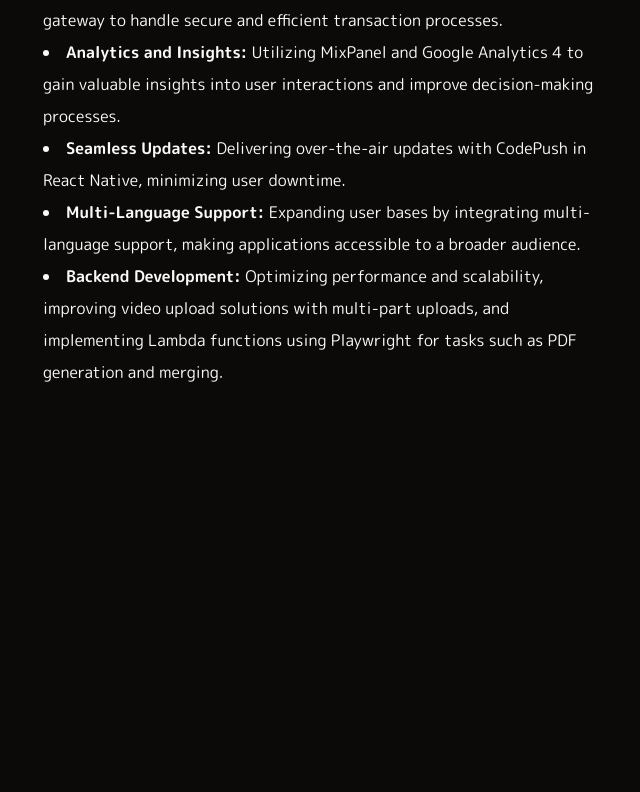
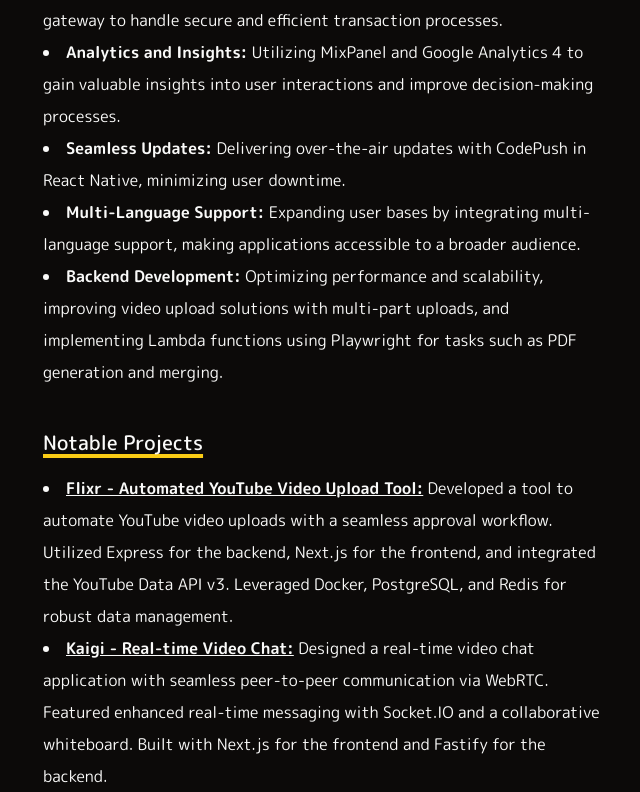
Before and after one commit to nilu2039/nilanjan-portfolio, a Next.js app: page / in a window 1280 px wide. Shown: the part 1028-1820 px from the top of the page, without its empty margins (317-957 px from the left). Before the commit the page ends 1416 px from the top, so only its background shows below. Built offline with nearby package versions, Linux system fonts and the light colour scheme.

Commit message:
projects

```diff
--- a/src/app/page.tsx
+++ b/src/app/page.tsx
@@ -1,6 +1,7 @@
 import profileImage from "@/assets/images/nilanjan.png";
 import About from "@/components/about";
 import NavBar from "@/components/navbar";
+import Projects from "@/components/projects";
 import Work from "@/components/work";
 import { NAME } from "@/constants";
 import Image from "next/image";
@@ -20,6 +21,7 @@
           </div>
           <About />
           <Work />
+          <Projects />
         </div>
       </div>
     </div>
--- /dev/null
+++ b/src/components/projects.tsx
@@ -0,0 +1,43 @@
+import { SquareArrowOutUpRight } from "lucide-react";
+import Link from "next/link";
+import React from "react";
+
+const Projects = () => {
+  return (
+    <div className="flex flex-col gap-4">
+      <p className="font-medium underline decoration-4 decoration-primary underline-offset-4 text-xl">
+        Notable Projects
+      </p>
+      <ul className="leading-8 list-disc list-inside">
+        <li>
+          <Link
+            href="https://flixr.nilanjan.xyz/"
+            target="_blank"
+            className="font-bold underline"
+          >
+            Flixr - Automated YouTube Video Upload Tool:
+          </Link>{" "}
+          Developed a tool to automate YouTube video uploads with a seamless
+          approval workflow. Utilized Express for the backend, Next.js for the
+          frontend, and integrated the YouTube Data API v3. Leveraged Docker,
+          PostgreSQL, and Redis for robust data management.
+        </li>
+        <li>
+          <Link
+            href="https://kaigi.nilanjan.xyz/"
+            target="_blank"
+            className="font-bold underline"
+          >
+            Kaigi - Real-time Video Chat:
+          </Link>{" "}
+          Designed a real-time video chat application with seamless peer-to-peer
+          communication via WebRTC. Featured enhanced real-time messaging with
+          Socket.IO and a collaborative whiteboard. Built with Next.js for the
+          frontend and Fastify for the backend.
+        </li>
+      </ul>
+    </div>
+  );
+};
+
+export default Projects;
```
